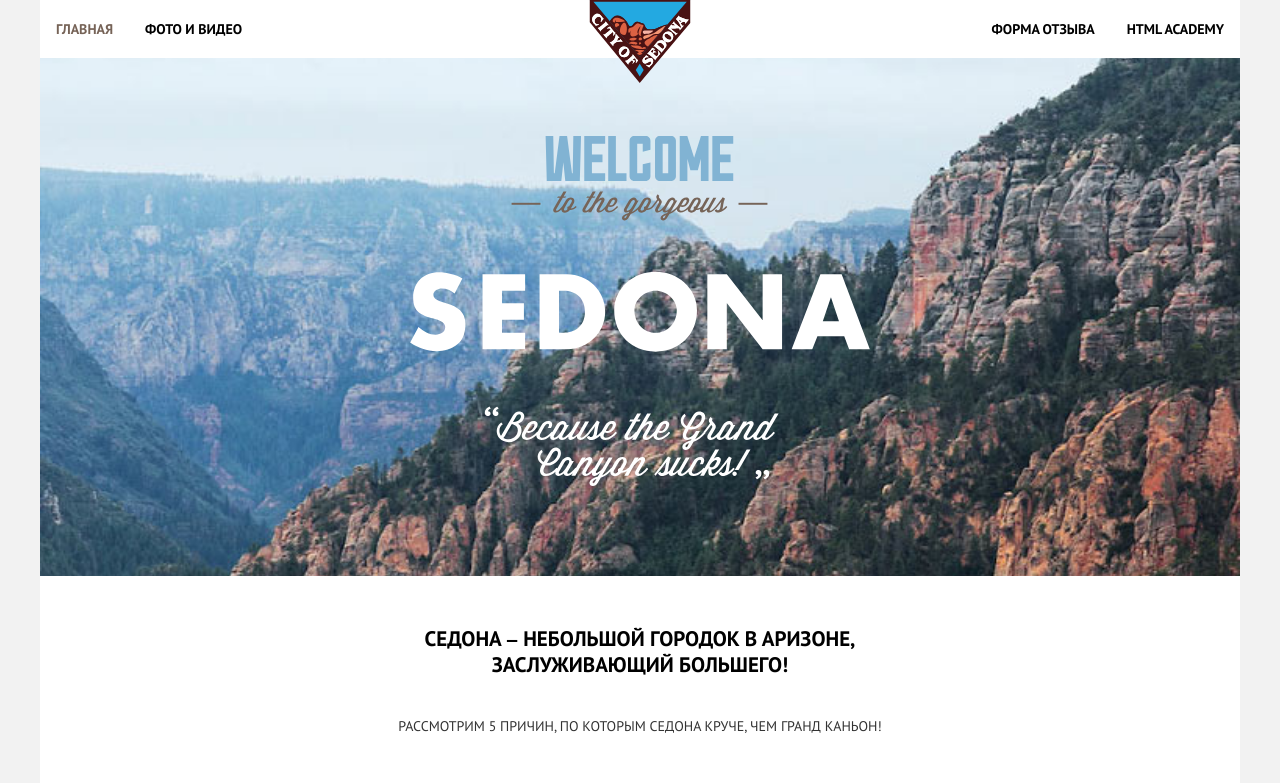
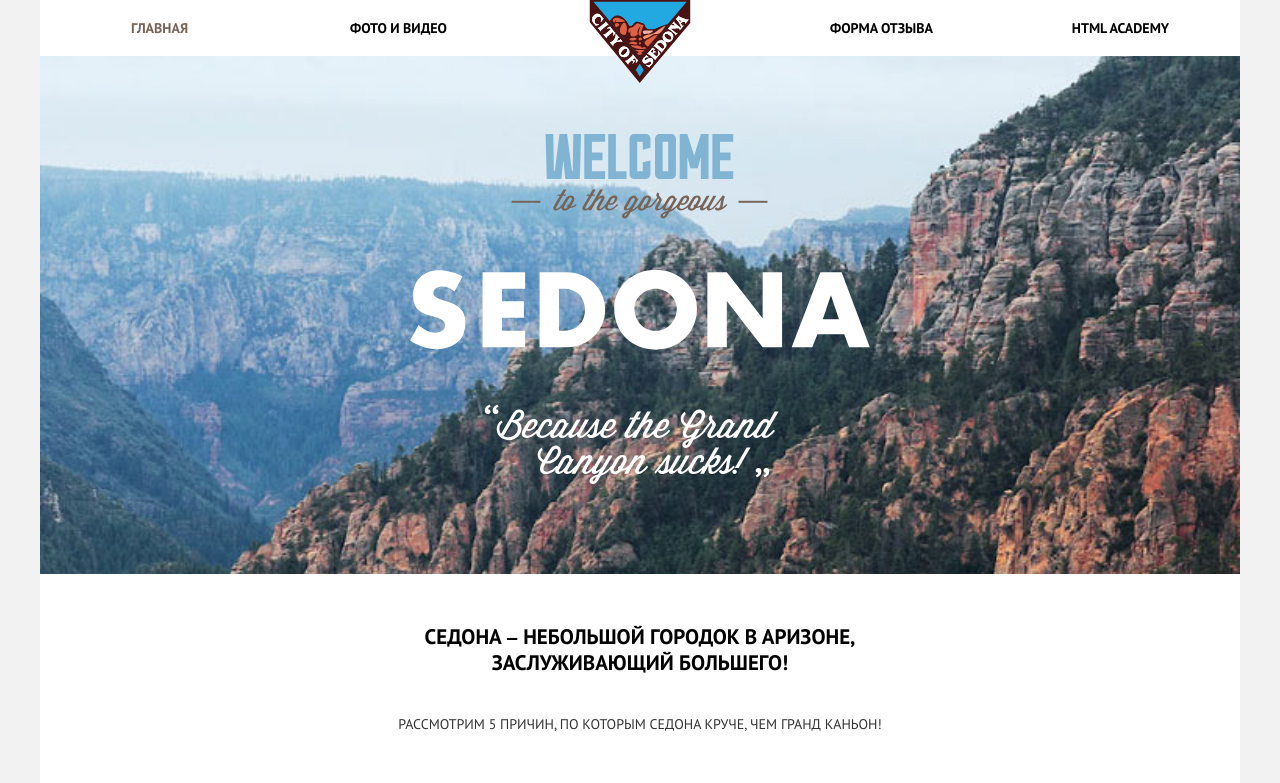
Before and after one commit to arkartavtsev/239338-sedona, a plain HTML site: page source/index.html in a window 1280 px wide. Shown: the top 783 px of the page. Drawn offline with nearby package versions, Linux system fonts and the light colour scheme; files that its build step writes are made by us from their sources.

Commit message:
Доработка элементов основной навигации

```diff
--- a/source/sass/blocks/main-nav.scss
+++ b/source/sass/blocks/main-nav.scss
@@ -2,6 +2,19 @@
   padding: 0;
   margin: 0;
   list-style: none;
+}
+
+.main-nav__item {
+  border-top: 1px solid rgb(154, 194, 219);
+  border-bottom: 1px solid rgb(103, 143, 168);
+
+  &:first-of-type {
+    border-top-color: $light-blue;
+  }
+
+  &:last-of-type {
+    border-bottom-color: $light-blue;
+  }
 }
 
 .main-nav__link {
@@ -14,6 +27,7 @@
   text-decoration: none;
   color: white;
   background-color: $light-blue;
+
 
   &:hover {
     background-color: $light-blue-hover;
@@ -43,7 +57,9 @@
   }
 
   .main-nav__item {
-    padding: 16px;
+    width: 122.5px;
+    padding: 15px;
+    border: none;
 
     &:nth-child(2) {
       margin-right: auto;
@@ -80,3 +96,10 @@
     }
   }
 }
+
+
+@media (min-width: $desktop-width) {
+  .main-nav__item {
+    width: 209px;
+  }
+}
```
